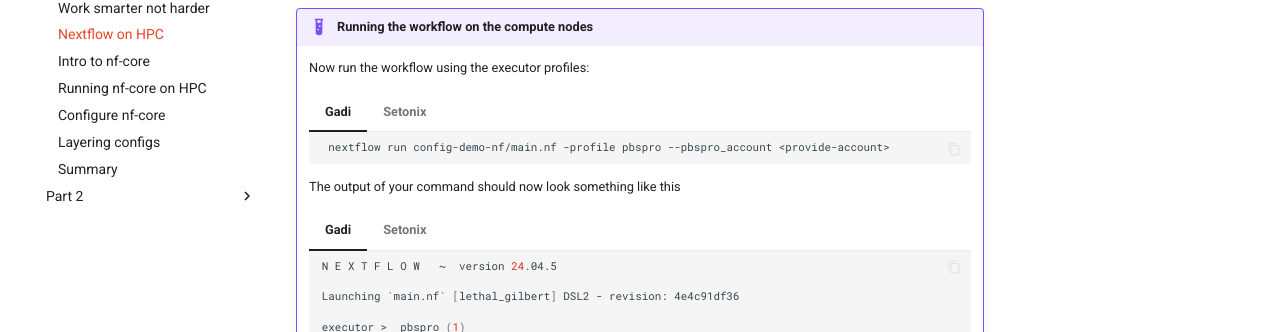
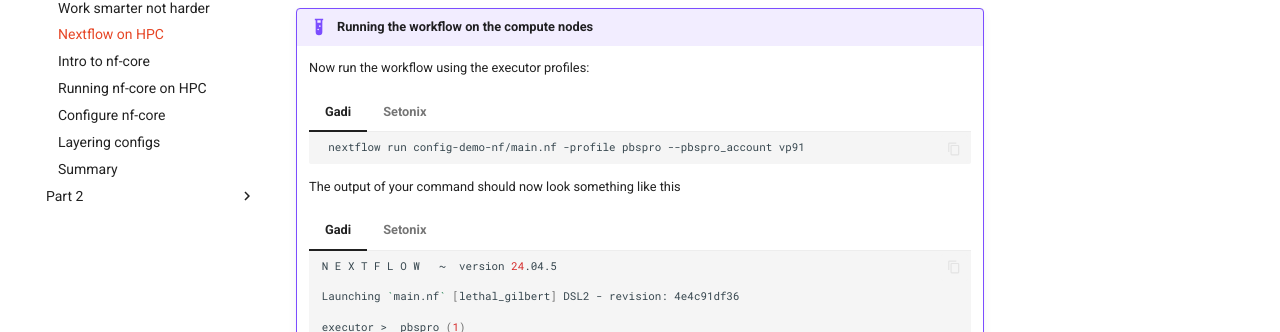
Before and after one commit to Sydney-Informatics-Hub/nextflow-hpc-workshop, an MkDocs documentation site: the page built from docs/part1/01_5_nf_hpc.md, in a window 1280 px wide and 900 px high, scrolled down 3924 px. Shown: the part 289-621 px from the top of the window. Built offline with MkDocs 1.6.1 and Material for MkDocs 9.7.7, drawn with Linux system fonts in a browser that asks for light colours; comment, search, counter and statistics services are not loaded.

Commit message:
update exercise2 command to include accounts

````diff
--- a/docs/part1/01_5_nf_hpc.md
+++ b/docs/part1/01_5_nf_hpc.md
@@ -164,11 +164,11 @@ In short, configs are what make Nextflow workflows portable, scalable, and clust
 
     === "Gadi"
         ```bash
-         nextflow run config-demo-nf/main.nf -profile pbspro --pbspro_account <provide-account>
+         nextflow run config-demo-nf/main.nf -profile pbspro --pbspro_account vp91
         ```
     === "Setonix"
         ```bash
-        nextflow run config-demo-nf/main.nf -profile slurm --slurm_account <provide-account>
+        nextflow run config-demo-nf/main.nf -profile slurm --slurm_account courses01
         ```
 
     The output of your command should now look something like this
````
